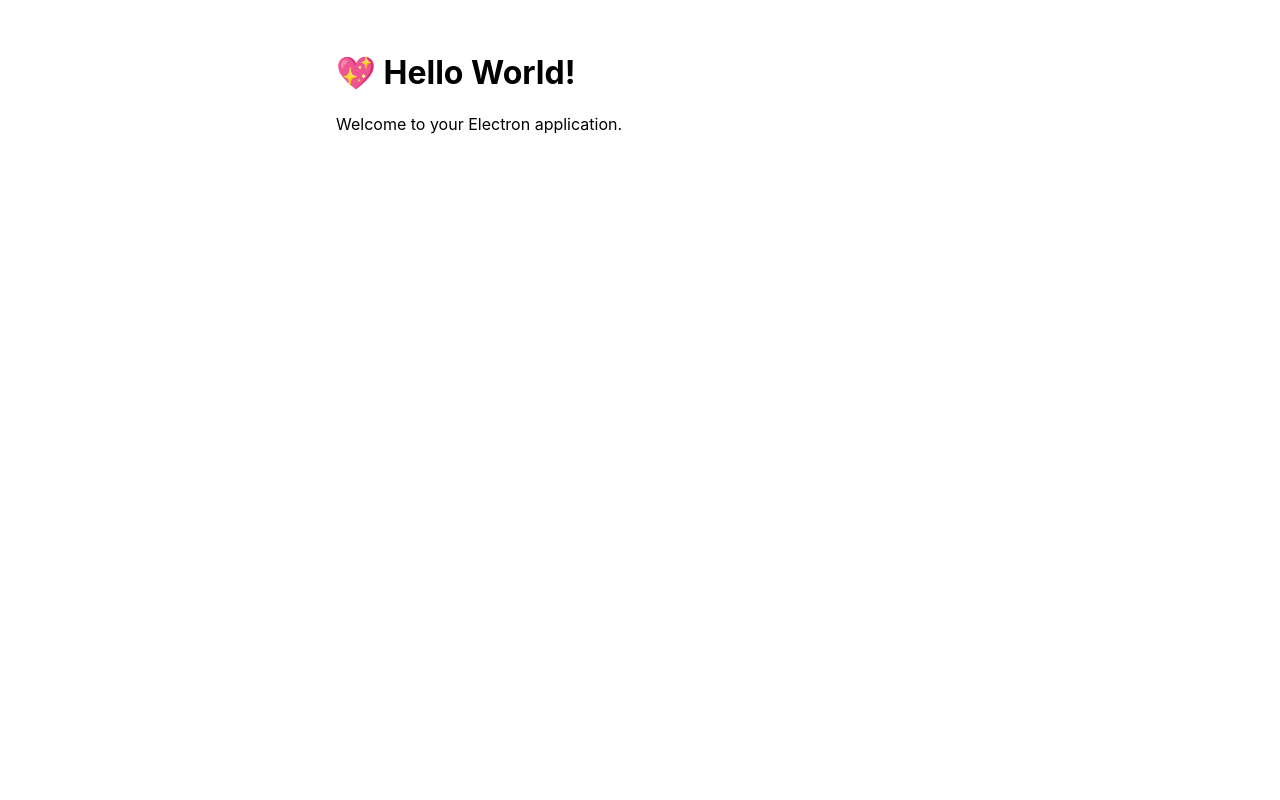
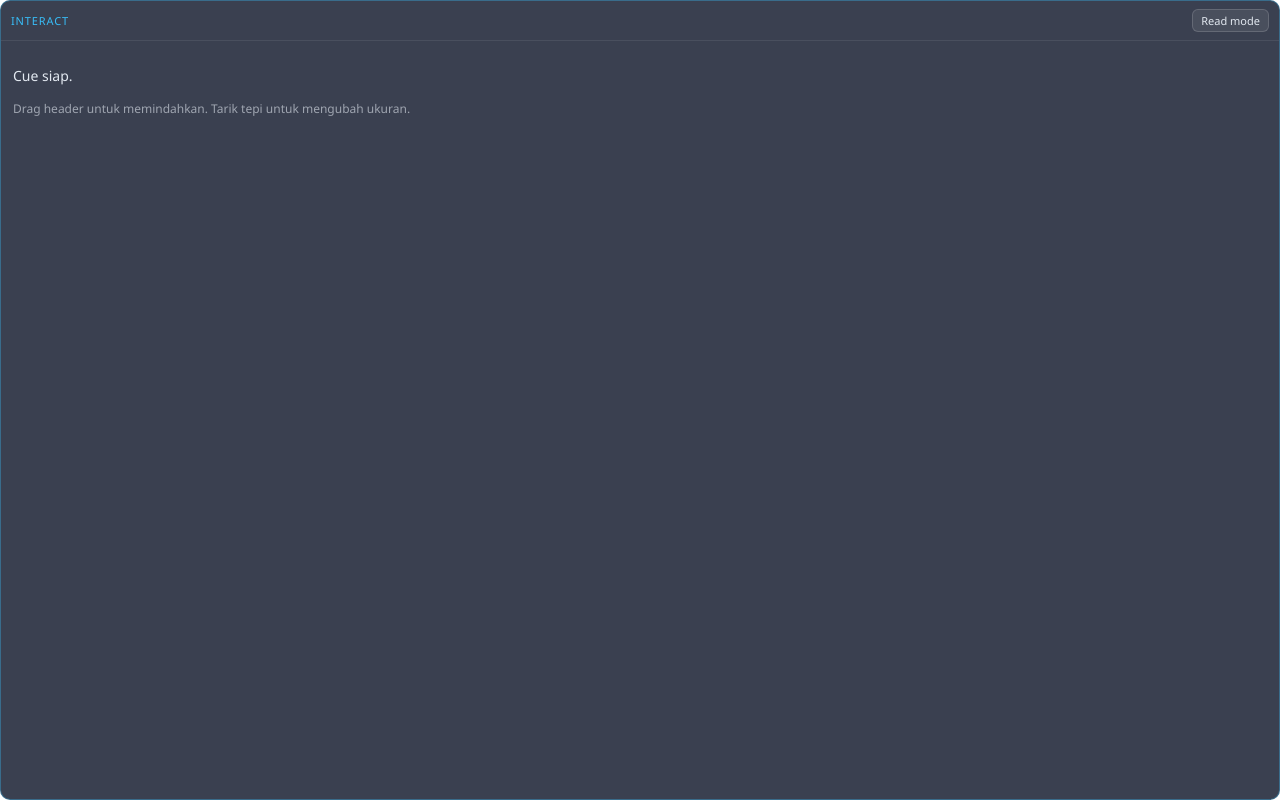
Before and after one commit to NerdyCo/interview-cue, a website built with Vite: page index.html in a window 1280 px wide. Built offline with nearby package versions, Linux system fonts and the light colour scheme.

Commit message:
feat(overlay): frameless transparent always-on-top with read/interact modes

```diff
--- a/index.html
+++ b/index.html
@@ -2,11 +2,21 @@
 <html>
   <head>
     <meta charset="UTF-8" />
-    <title>Hello World!</title>
+    <title>Cue</title>
   </head>
   <body>
-    <h1>💖 Hello World!</h1>
-    <p>Welcome to your Electron application.</p>
+    <div id="panel">
+      <header id="bar">
+        <span id="mode">INTERACT</span>
+        <button id="toggle" type="button">Read mode</button>
+      </header>
+      <main id="body">
+        <p>Cue siap.</p>
+        <p class="hint">
+          Drag header untuk memindahkan. Tarik tepi untuk mengubah ukuran.
+        </p>
+      </main>
+    </div>
     <script type="module" src="/src/renderer.ts"></script>
   </body>
 </html>
--- a/src/index.css
+++ b/src/index.css
@@ -1,8 +1,80 @@
+:root {
+  --bg: rgba(15, 23, 42, 0.82);
+  --fg: #e2e8f0;
+  --accent: #38bdf8;
+}
+
+html,
 body {
-  font-family:
-    -apple-system, BlinkMacSystemFont, 'Segoe UI', Roboto, Helvetica, Arial,
-    sans-serif;
-  margin: auto;
-  max-width: 38rem;
-  padding: 2rem;
+  margin: 0;
+  height: 100%;
+  background: transparent; /* wajib, kalau tidak: kotak putih */
+  font-family: "Segoe UI", system-ui, sans-serif;
+  color: var(--fg);
+  overflow: hidden;
 }
+
+#panel {
+  height: 100%;
+  box-sizing: border-box;
+  display: flex;
+  flex-direction: column;
+  background: var(--bg);
+  border: 1px solid rgba(56, 189, 248, 0.35);
+  border-radius: 10px;
+}
+
+/* Area drag. user-select:none mencegah teks terseleksi saat menyeret. */
+#bar {
+  display: flex;
+  align-items: center;
+  justify-content: space-between;
+  gap: 8px;
+  padding: 8px 10px;
+  border-bottom: 1px solid rgba(255, 255, 255, 0.08);
+  app-region: drag;
+  user-select: none;
+  cursor: move;
+}
+
+/* Tombol di dalam area drag WAJIB no-drag, kalau tidak tidak bisa diklik. */
+#toggle {
+  app-region: no-drag;
+  cursor: pointer;
+  font: inherit;
+  font-size: 11px;
+  padding: 3px 8px;
+  color: var(--fg);
+  background: rgba(255, 255, 255, 0.08);
+  border: 1px solid rgba(255, 255, 255, 0.15);
+  border-radius: 6px;
+}
+
+#mode {
+  font-size: 11px;
+  letter-spacing: 0.08em;
+  color: var(--accent);
+}
+
+#body {
+  flex: 1;
+  padding: 10px 12px;
+  overflow-y: auto;
+  font-size: 14px;
+  line-height: 1.5;
+}
+
+.hint {
+  font-size: 12px;
+  opacity: 0.6;
+}
+
+/* Mode baca: sedikit lebih tembus pandang, tanda visual jelas. */
+body.read #panel {
+  background: rgba(15, 23, 42, 0.62);
+  border-color: rgba(148, 163, 184, 0.3);
+}
+
+body.read #bar {
+  cursor: default;
+}
--- a/src/renderer.ts
+++ b/src/renderer.ts
@@ -1,19 +1,17 @@
-/**
- * This file will automatically be loaded by vite and run in the "renderer" context.
- * To learn more about the differences between the "main" and the "renderer" context in
- * Electron, visit:
- *
- * https://electronjs.org/docs/tutorial/process-model
- *
- * By default, Node.js integration in this file is disabled. When enabling Node.js integration
- * in a renderer process, please be aware of potential security implications. You can read
- * more about security risks here:
- *
- * https://electronjs.org/docs/tutorial/security
- */
+import "./index.css";
+import type { CueState } from "./shared/ipc";
 
-import './index.css';
+const modeEl = document.getElementById("mode")!;
+const toggleEl = document.getElementById("toggle") as HTMLButtonElement;
 
-console.log(
-  '👋 This message is being logged by the renderer process, included via Vite',
-);
+function render(s: CueState): void {
+  const isRead = s.mode === "read";
+  document.body.classList.toggle("read", isRead);
+  modeEl.textContent = isRead ? "READ" : "INTERACT";
+  toggleEl.textContent = isRead ? "Interact mode" : "Read mode";
+}
+
+toggleEl.addEventListener("click", () => window.cue.toggleMode());
+
+window.cue.onState(render);
+window.cue.getState().then(render);
--- /dev/null
+++ b/src/shared/ipc.ts
@@ -0,0 +1,20 @@
+export type OverlayMode = "read" | "interact";
+
+export interface CueState {
+  mode: OverlayMode;
+  privateMode: boolean;
+}
+
+export const IPC = {
+  setMode: "cue:set-mode",
+  toggleMode: "cue:toggle-mode",
+  getState: "cue:get-state",
+  state: "cue:state",
+} as const;
+
+export interface CueApi {
+  setMode(mode: OverlayMode): void;
+  toggleMode(): void;
+  getState(): Promise<CueState>;
+  onState(cb: (s: CueState) => void): void;
+}
```
Also changed, not shown: src/global.d.ts (added, +9 -0 lines), src/main.ts (+27 -3 lines), src/main/overlay.ts (added, +47 -0 lines), src/main/windows.ts (+16 -0 lines), src/preload.ts (+11 -3 lines).
